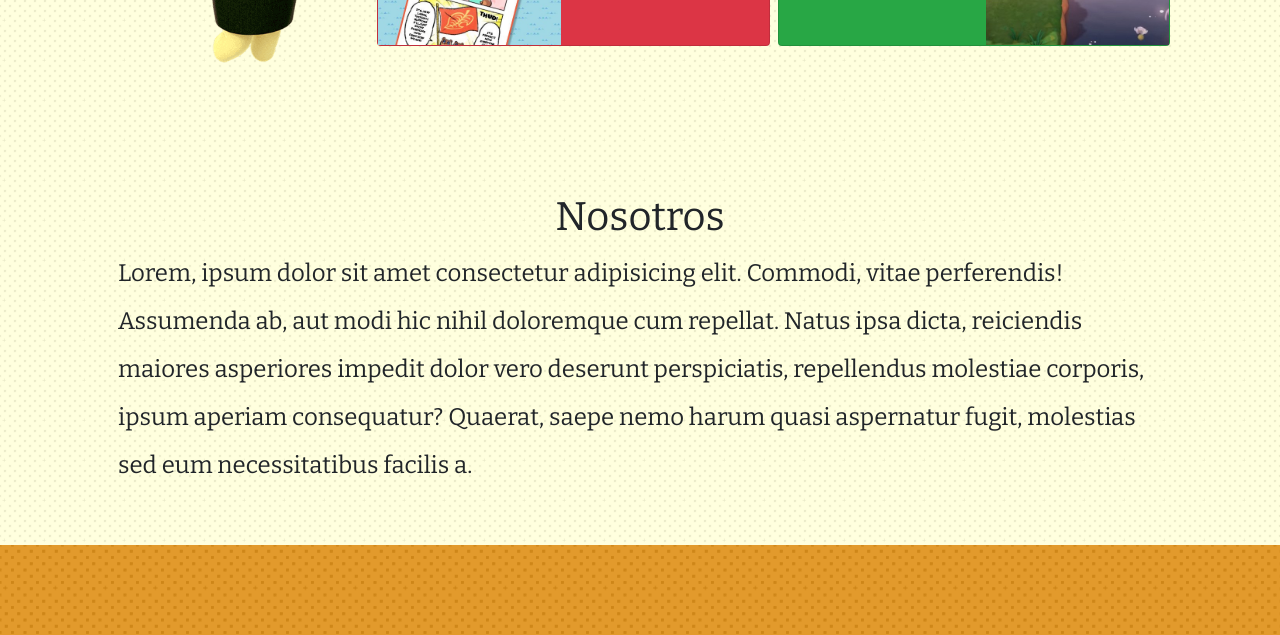
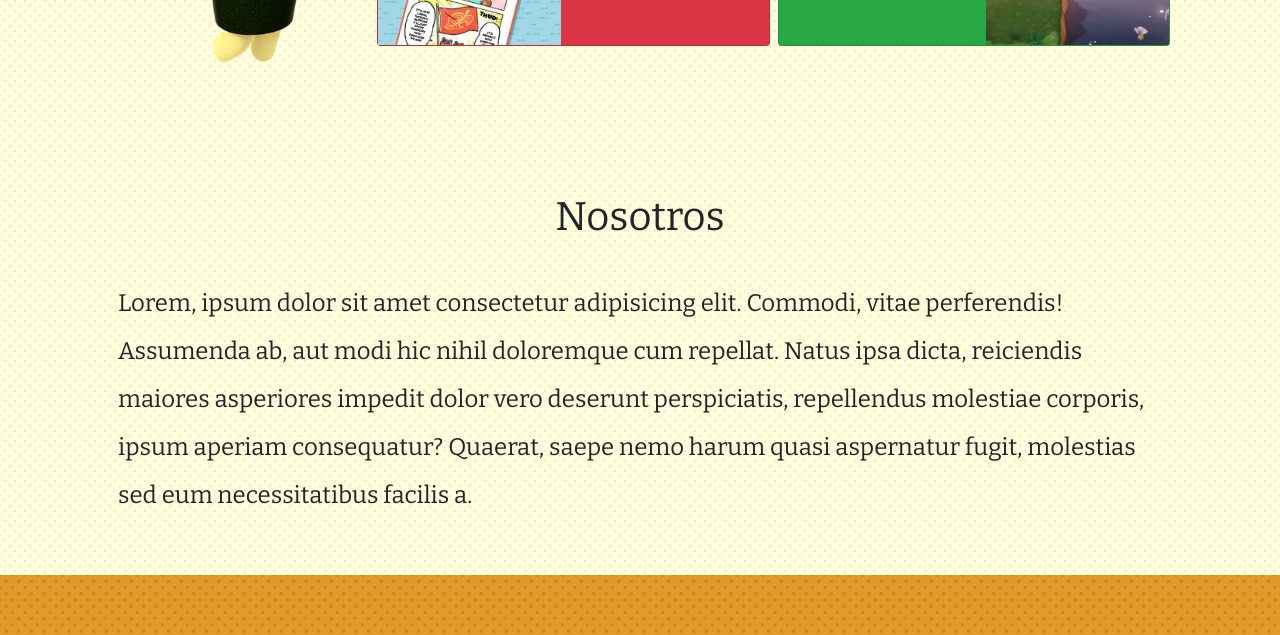
Before and after one commit to Gonzaferley/bootstrap-Gonzalo, a website: page index.html in a window 1280 px wide. Shown: the part 3109-3744 px from the top of the page. Drawn offline with nearby package versions, Linux system fonts and the light colour scheme.

Commit message:
Update index.html

```diff
--- a/index.html
+++ b/index.html
@@ -26,7 +26,7 @@
             <div class="collapse navbar-collapse" id="navbarSupportedContent">
                 <ul class="navbar-nav ml-auto">
                     <li class="nav-item"><a class="nav-link active" aria-current="page" href="#">Inicio</a></li>
-                    <li class="nav-item"><a class="nav-link" href="#nosotros">Nosotros</a></li>
+                    <li class="nav-item"><a class="nav-link" href="#">Nosotros</a></li>
                     <li class="nav-item"><a class="nav-link" href="#">Ciclo</a></li>
                     <li class="nav-item"><a class="nav-link" href="#">Area</a></li>
                     <li class="nav-item"><a class="nav-link" href="#insta">Contacto</a></li>
@@ -250,9 +250,9 @@
           </div>
         </div>
       </div>
-        <div style="padding-top: 130px;" name="nosotros">
+        <div style="padding-top: 130px;">
         <h3 class="text-center h1">Nosotros</h3>
-        <h4 class="lh-lg">
+        <h4 class="lh-lg" style="padding-top: 30px;">
 Lorem, ipsum dolor sit amet consectetur adipisicing elit. Commodi, vitae perferendis! Assumenda ab, aut modi hic nihil doloremque cum repellat. Natus ipsa dicta, reiciendis maiores asperiores impedit dolor vero deserunt perspiciatis, repellendus molestiae corporis, ipsum aperiam consequatur? Quaerat, saepe nemo harum quasi aspernatur fugit, molestias sed eum necessitatibus facilis a.</h4>
       </div>
     </div>
```
